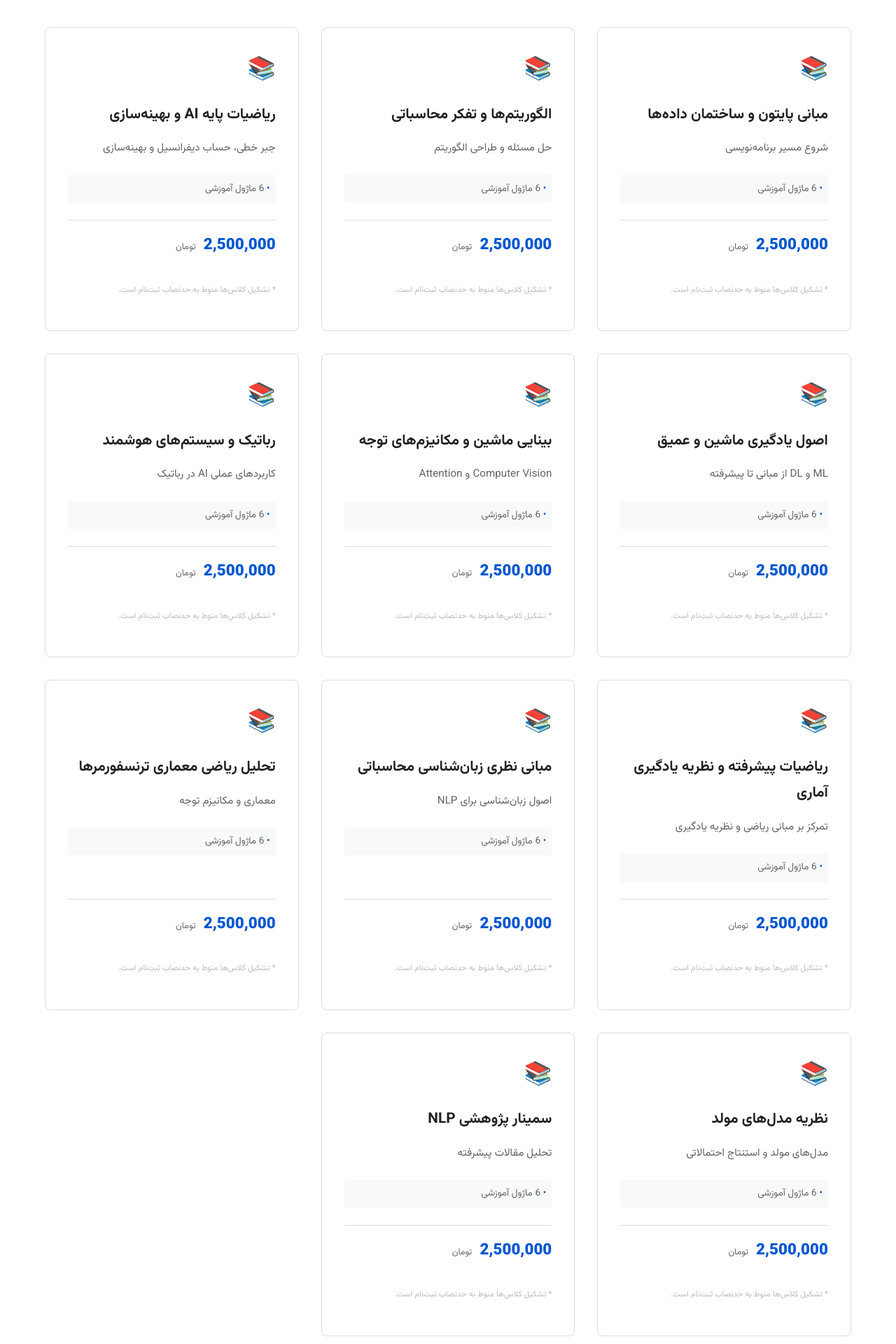
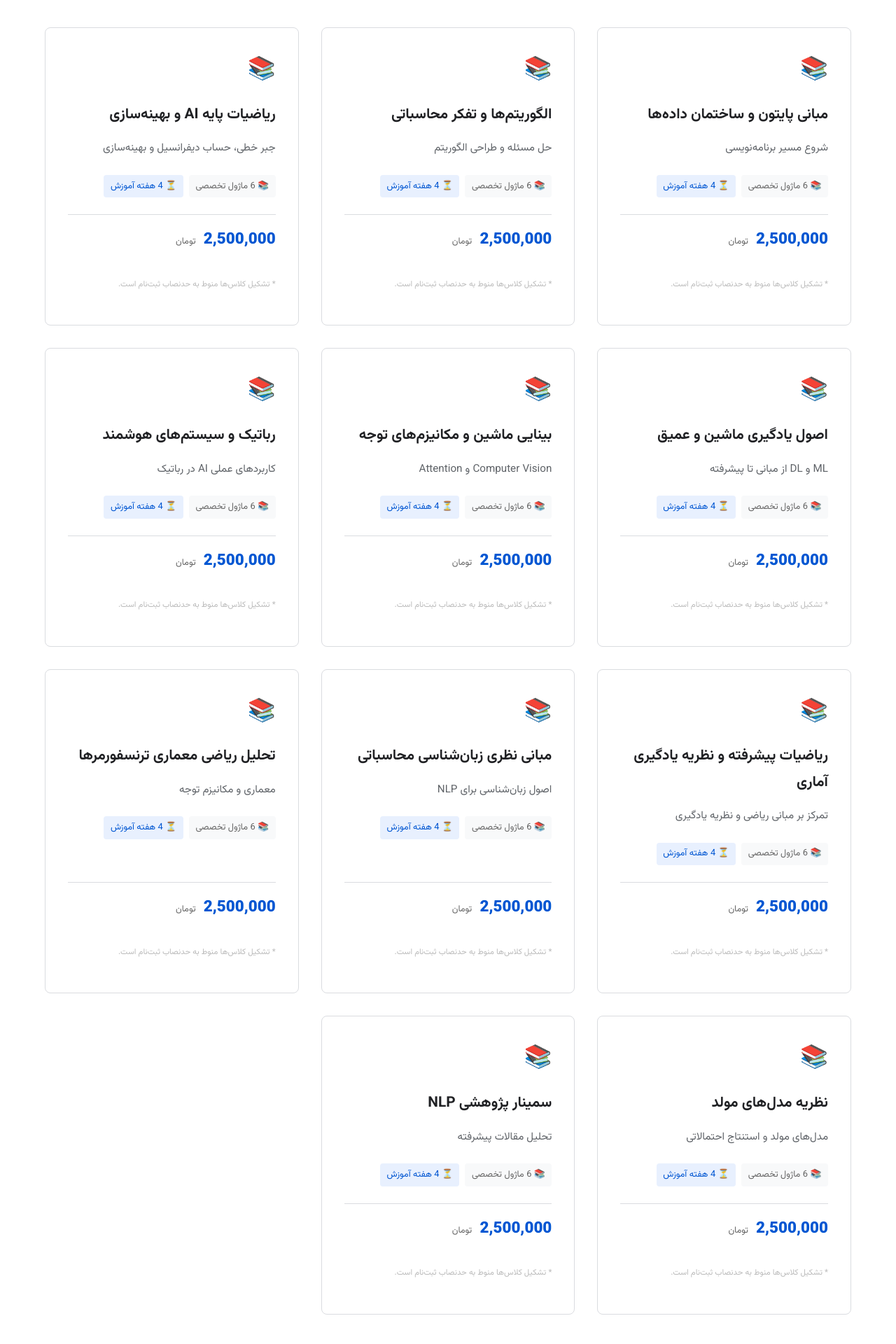
Before and after one commit to ataeii/houshdan, a Flask app: page /courses in a window 1280 px wide. Shown: the part 353-2273 px from the top of the page at 70% size. Run offline with Flask 3, Linux system fonts and the light colour scheme; data comes from the database, SQL or seed files in the repository.

Commit message:
Add 4-week duration to all courses and total duration to specializations

```diff
--- a/main.py
+++ b/main.py
@@ -76,7 +76,8 @@ def init_db():
                 track TEXT NOT NULL,
                 order_index INTEGER,
                 total_modules INTEGER DEFAULT 6,
-                price INTEGER DEFAULT 2500000
+                price INTEGER DEFAULT 2500000,
+                duration_weeks INTEGER DEFAULT 4
             )
         ''')
 
@@ -89,7 +90,8 @@ def init_db():
                 track_code TEXT UNIQUE NOT NULL,
                 original_price INTEGER,
                 discounted_price INTEGER,
-                icon TEXT
+                icon TEXT,
+                duration_weeks INTEGER
             )
         ''')
 
@@ -128,35 +130,47 @@ def init_db():
         columns = [column[1] for column in cursor.fetchall()]
         if 'price' not in columns:
             cursor.execute("ALTER TABLE courses ADD COLUMN price INTEGER DEFAULT 2500000")
-            conn.commit()
+        if 'duration_weeks' not in columns:
+            cursor.execute("ALTER TABLE courses ADD COLUMN duration_weeks INTEGER DEFAULT 4")
+
+        cursor.execute("PRAGMA table_info(specializations)")
+        columns = [column[1] for column in cursor.fetchall()]
+        if 'duration_weeks' not in columns:
+            cursor.execute("ALTER TABLE specializations ADD COLUMN duration_weeks INTEGER")
+
+        # Always ensure durations are populated for existing specializations
+        cursor.execute("UPDATE specializations SET duration_weeks = 20 WHERE track_code = 'LLM' AND duration_weeks IS NULL")
+        cursor.execute("UPDATE specializations SET duration_weeks = 24 WHERE track_code = 'AI_ROBOTICS' AND duration_weeks IS NULL")
+
+        conn.commit()
 
         # Seed specializations if empty
         cursor.execute('SELECT COUNT(*) FROM specializations')
         if cursor.fetchone()[0] == 0:
             specializations_data = [
-                ("مسیر تخصصی مدل‌های زبانی بزرگ (LLM Mastery)", "تمرکز عمیق بر مبانی ریاضی، نظریه یادگیری آماری و معماری مدل‌های زبانی.", "LLM", 12500000, 9900000, "💬"),
-                ("مسیر جامع هوش مصنوعی و رباتیک (AI & Robotics - 6 Steps)", "یک برنامه جامع ۶ مرحله‌ای از مبانی تا سیستم‌های هوشمند پیشرفته.", "AI_ROBOTICS", 15000000, 11900000, "🤖")
+                ("مسیر تخصصی مدل‌های زبانی بزرگ (LLM Mastery)", "تمرکز عمیق بر مبانی ریاضی، نظریه یادگیری آماری و معماری مدل‌های زبانی.", "LLM", 12500000, 9900000, "💬", 20),
+                ("مسیر جامع هوش مصنوعی و رباتیک (AI & Robotics - 6 Steps)", "یک برنامه جامع ۶ مرحله‌ای از مبانی تا سیستم‌های هوشمند پیشرفته.", "AI_ROBOTICS", 15000000, 11900000, "🤖", 24)
             ]
-            cursor.executemany('INSERT INTO specializations (title, description, track_code, original_price, discounted_price, icon) VALUES (?, ?, ?, ?, ?, ?)', specializations_data)
+            cursor.executemany('INSERT INTO specializations (title, description, track_code, original_price, discounted_price, icon, duration_weeks) VALUES (?, ?, ?, ?, ?, ?, ?)', specializations_data)
             conn.commit()
 
         # Seed courses if empty
         cursor.execute('SELECT COUNT(*) FROM courses')
         if cursor.fetchone()[0] == 0:
             courses_data = [
-                ('ریاضیات پیشرفته و نظریه یادگیری آماری', 'تمرکز بر مبانی ریاضی و نظریه یادگیری', 'LLM', 1, 6, 2500000),
-                ('مبانی نظری زبان‌شناسی محاسباتی', 'اصول زبان‌شناسی برای NLP', 'LLM', 2, 6, 2500000),
-                ('تحلیل ریاضی معماری ترنسفورمرها', 'معماری و مکانیزم توجه', 'LLM', 3, 6, 2500000),
-                ('نظریه مدل‌های مولد', 'مدل‌های مولد و استنتاج احتمالاتی', 'LLM', 4, 6, 2500000),
-                ('سمینار پژوهشی NLP', 'تحلیل مقالات پیشرفته', 'LLM', 5, 6, 2500000),
-                ('مبانی پایتون و ساختمان داده‌ها', 'شروع مسیر برنامه‌نویسی', 'AI_ROBOTICS', 1, 6, 2500000),
-                ('الگوریتم‌ها و تفکر محاسباتی', 'حل مسئله و طراحی الگوریتم', 'AI_ROBOTICS', 2, 6, 2500000),
-                ('ریاضیات پایه AI و بهینه‌سازی', 'جبر خطی، حساب دیفرانسیل و بهینه‌سازی', 'AI_ROBOTICS', 3, 6, 2500000),
-                ('اصول یادگیری ماشین و عمیق', 'ML و DL از مبانی تا پیشرفته', 'AI_ROBOTICS', 4, 6, 2500000),
-                ('بینایی ماشین و مکانیزم‌های توجه', 'Computer Vision و Attention', 'AI_ROBOTICS', 5, 6, 2500000),
-                ('رباتیک و سیستم‌های هوشمند', 'کاربردهای عملی AI در رباتیک', 'AI_ROBOTICS', 6, 6, 2500000),
+                ('ریاضیات پیشرفته و نظریه یادگیری آماری', 'تمرکز بر مبانی ریاضی و نظریه یادگیری', 'LLM', 1, 6, 2500000, 4),
+                ('مبانی نظری زبان‌شناسی محاسباتی', 'اصول زبان‌شناسی برای NLP', 'LLM', 2, 6, 2500000, 4),
+                ('تحلیل ریاضی معماری ترنسفورمرها', 'معماری و مکانیزم توجه', 'LLM', 3, 6, 2500000, 4),
+                ('نظریه مدل‌های مولد', 'مدل‌های مولد و استنتاج احتمالاتی', 'LLM', 4, 6, 2500000, 4),
+                ('سمینار پژوهشی NLP', 'تحلیل مقالات پیشرفته', 'LLM', 5, 6, 2500000, 4),
+                ('مبانی پایتون و ساختمان داده‌ها', 'شروع مسیر برنامه‌نویسی', 'AI_ROBOTICS', 1, 6, 2500000, 4),
+                ('الگوریتم‌ها و تفکر محاسباتی', 'حل مسئله و طراحی الگوریتم', 'AI_ROBOTICS', 2, 6, 2500000, 4),
+                ('ریاضیات پایه AI و بهینه‌سازی', 'جبر خطی، حساب دیفرانسیل و بهینه‌سازی', 'AI_ROBOTICS', 3, 6, 2500000, 4),
+                ('اصول یادگیری ماشین و عمیق', 'ML و DL از مبانی تا پیشرفته', 'AI_ROBOTICS', 4, 6, 2500000, 4),
+                ('بینایی ماشین و مکانیزم‌های توجه', 'Computer Vision و Attention', 'AI_ROBOTICS', 5, 6, 2500000, 4),
+                ('رباتیک و سیستم‌های هوشمند', 'کاربردهای عملی AI در رباتیک', 'AI_ROBOTICS', 6, 6, 2500000, 4),
             ]
-            cursor.executemany('INSERT INTO courses (title, description, track, order_index, total_modules, price) VALUES (?, ?, ?, ?, ?, ?)', courses_data)
+            cursor.executemany('INSERT INTO courses (title, description, track, order_index, total_modules, price, duration_weeks) VALUES (?, ?, ?, ?, ?, ?, ?)', courses_data)
             conn.commit()
 
 init_db()
@@ -223,6 +237,7 @@ def paths():
                 "formatted_original": "{:,}".format(spec['original_price']),
                 "formatted_discounted": "{:,}".format(spec['discounted_price']),
                 "icon": spec['icon'],
+                "duration": spec['duration_weeks'],
                 "courses": track_courses
             })
 
@@ -241,11 +256,11 @@ def courses():
         cursor.execute('SELECT * FROM courses ORDER BY track, order_index')
         all_courses = cursor.fetchall()
 
-        # Format prices
         formatted_courses = []
         for course in all_courses:
             c_dict = dict(course)
             c_dict['formatted_price'] = "{:,}".format(course['price'])
+            c_dict['duration'] = course['duration_weeks']
             formatted_courses.append(c_dict)
 
     return render_template('courses.html', courses=formatted_courses,
--- a/templates/courses.html
+++ b/templates/courses.html
@@ -41,9 +41,15 @@
             <div class="card-icon">📚</div>
             <h3>{{ course.title }}</h3>
             <p style="margin-bottom: 1.5rem;">{{ course.description }}</p>
-            <div
-                style="margin-top: 1rem; padding: 0.5rem; background: #f8f9fa; border-radius: 4px; font-size: 0.85rem; color: #666; font-weight: 500;">
-                <span style="color: var(--primary-color);">•</span> {{ course.total_modules }} ماژول آموزشی
+            <div style="margin-top: 1rem; display: flex; gap: 0.5rem; flex-wrap: wrap;">
+                <div
+                    style="padding: 0.3rem 0.6rem; background: #f8f9fa; border-radius: 4px; font-size: 0.8rem; color: #666; font-weight: 500;">
+                    📚 {{ course.total_modules }} ماژول تخصصی
+                </div>
+                <div
+                    style="padding: 0.3rem 0.6rem; background: #e8f0fe; border-radius: 4px; font-size: 0.8rem; color: var(--primary-color); font-weight: 500;">
+                    ⏳ {{ course.duration }} هفته آموزش
+                </div>
             </div>
         </div>
 
```
Also changed, not shown: templates/paths.html (+6 -1 lines).
